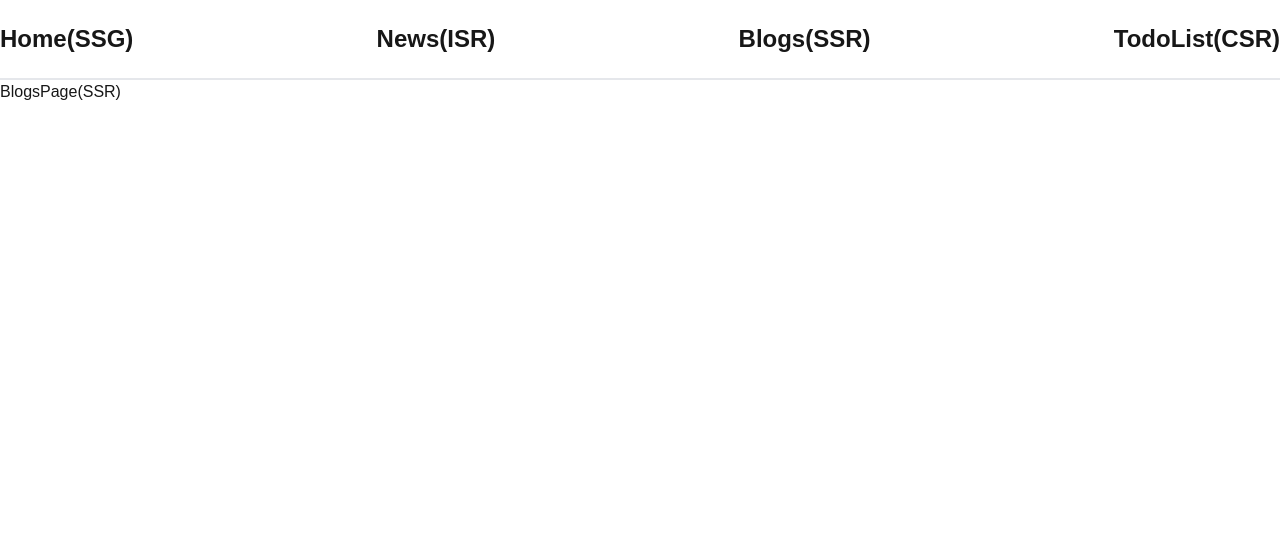
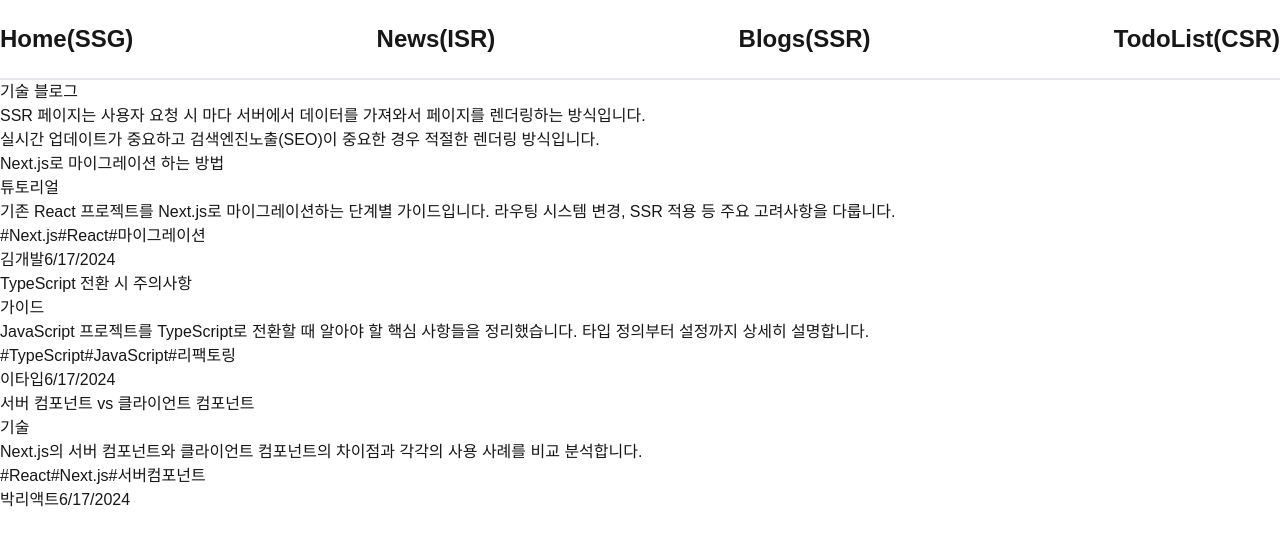
Before and after one commit to woohyuckk/standard-03-14, a Next.js app: page /blogs in a window 1280 px wide. Shown: the top 546 px of the page. Built offline with nearby package versions, Linux system fonts and the light colour scheme; data requests are answered from the project's data file.

Commit message:
3단계 완료

```diff
--- a/src/app/blogs/page.tsx
+++ b/src/app/blogs/page.tsx
@@ -1,7 +1,65 @@
 import React from "react";
 
-const BlogsPage = () => {
-  return <div>BlogsPage(SSR)</div>;
+interface BlogData {
+  id: string;
+  title: string;
+  content: string;
+  author: string;
+  category: string;
+  createdAt: number;
+  tags: Tags;
+}
+
+type Tags = [string, string, string];
+
+const BlogsPage = async () => {
+  const data = await fetch("http://localhost:4000/blogs");
+  const blogs: BlogData[] = await data.json();
+  return (
+    <div className="blog-container">
+      <h1 className="blog-main-title">기술 블로그</h1>
+      <div className="description-text">
+        <p>
+          SSR 페이지는 사용자 요청 시 마다 서버에서 데이터를 가져와서 페이지를
+          렌더링하는 방식입니다.
+        </p>
+        <p>
+          실시간 업데이트가 중요하고 검색엔진노출(SEO)이 중요한 경우 적절한
+          렌더링 방식입니다.
+        </p>
+      </div>
+      <div className="blog-grid">
+        {blogs.map((blog) => (
+          <article key={blog.id} className="blog-card">
+            <div className="blog-card-header">
+              <h2 className="blog-title">{blog.title}</h2>
+              <span className="blog-category">{blog.category}</span>
+            </div>
+
+            <p className="blog-content">{blog.content}</p>
+
+            <div className="blog-tags">
+              {blog.tags.map((tag, index) => (
+                <span key={index} className="tag">
+                  #{tag}
+                </span>
+              ))}
+            </div>
+
+            <div className="blog-footer">
+              <span className="blog-author">
+                <i className="fas fa-user"></i> {blog.author}
+              </span>
+              <span className="blog-date">
+                <i className="fas fa-calendar"></i>
+                {new Date(blog.createdAt).toLocaleDateString()}
+              </span>
+            </div>
+          </article>
+        ))}
+      </div>
+    </div>
+  );
 };
 
 export default BlogsPage;
--- a/src/app/news/page.tsx
+++ b/src/app/news/page.tsx
@@ -1,17 +1,19 @@
-
-interface NewsType = {
+interface NewsType {
   id: string;
   title: string;
-
+  content: string;
+  author: string;
+  category: string;
+  createdAt: number;
 }
 
 const NewsPage = async () => {
   const data = await fetch("http://localhost:4000/news", {
     next: {
-      revalidate: 86400,
+      revalidate: 5,
     },
   });
-  const news = await data.json();
+  const news: NewsType[] = await data.json();
   return (
     <div className="news-container">
       <h2 className="news-header">최신 기술 뉴스</h2>
--- a/src/app/page.tsx
+++ b/src/app/page.tsx
@@ -20,7 +20,7 @@
           </p>
           <p>변경되지 않는 정적인 페이지에 적절한 렌더링 방식입니다.</p>
         </div>
-        <div className="intro-descriptions">
+        <div className="intro-descriptions border-2 border-red-500">
           <p className="description">{introData.description1}</p>
           <p className="description">{introData.description2}</p>
           <p className="description">{introData.description3}</p>
```
Also changed, not shown: src/app/todolist/page.tsx (+8 -8 lines).
